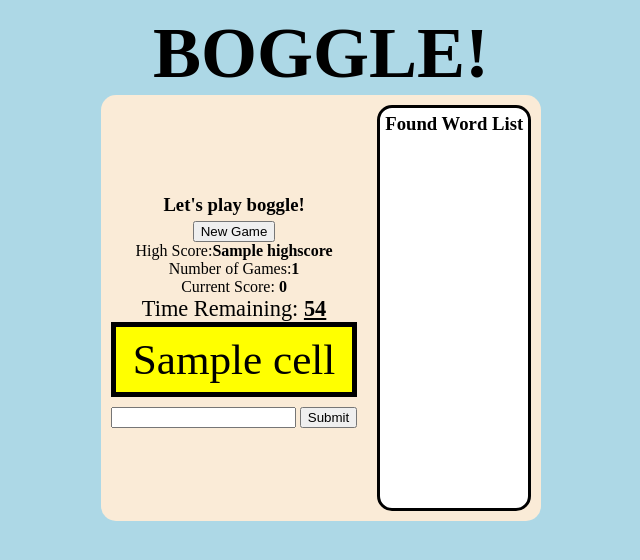
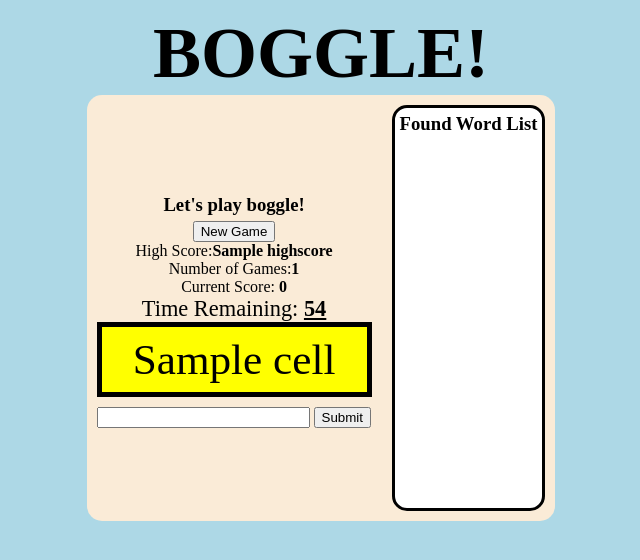
Before and after one commit to msaemrow/SpringboardAssignments, a Flask app: template flask-boggle/templates/game-page.html in a window 1280 px wide. Shown: the top 560 px of the page, without its empty margins (319-959 px from the left). Run offline with Flask 2, Linux system fonts and the light colour scheme; the template is opened without the code that fills it: most values are stand-ins (such as "Sample title", 1, 10 or a date in 2020); parts of the project's set-up code (start-up, migrations or seed data) failed here and were passed over; some libraries are stand-ins or nearby versions.

Commit message:
updated some styling of game board

```diff
--- a/flask-boggle/static/styles.css
+++ b/flask-boggle/static/styles.css
@@ -29,6 +29,7 @@ body{
     height:400px;
     border: 3px solid black;
     border-radius: 15px;
+    overflow-y: scroll;
 }
 
 h1{
@@ -48,6 +49,9 @@ p{
     padding: 0;
 }
 
+#game-msg{
+    width:275px;
+}
 td{
     font-size: 2.7rem;
     padding: 1px;
@@ -74,6 +78,10 @@ td{
     align-items: center;
 }
 
+.word{
+    width:205px;
+}
+
 .word-list{
     padding: 0;
 }
--- a/flask-boggle/templates/game-page.html
+++ b/flask-boggle/templates/game-page.html
@@ -29,7 +29,7 @@
     <input name="word" type="text" class="word" autocomplete="off">
     <button>Submit</button>
 </form>
-<p><b  class="msg"></b></p>
+<p id="game-msg"><b  class="msg"></b></p>
 </section>
 </div>
 <div id="word-list-div">
```
Also changed, not shown: flask-boggle/test.py (+9 -8 lines).
